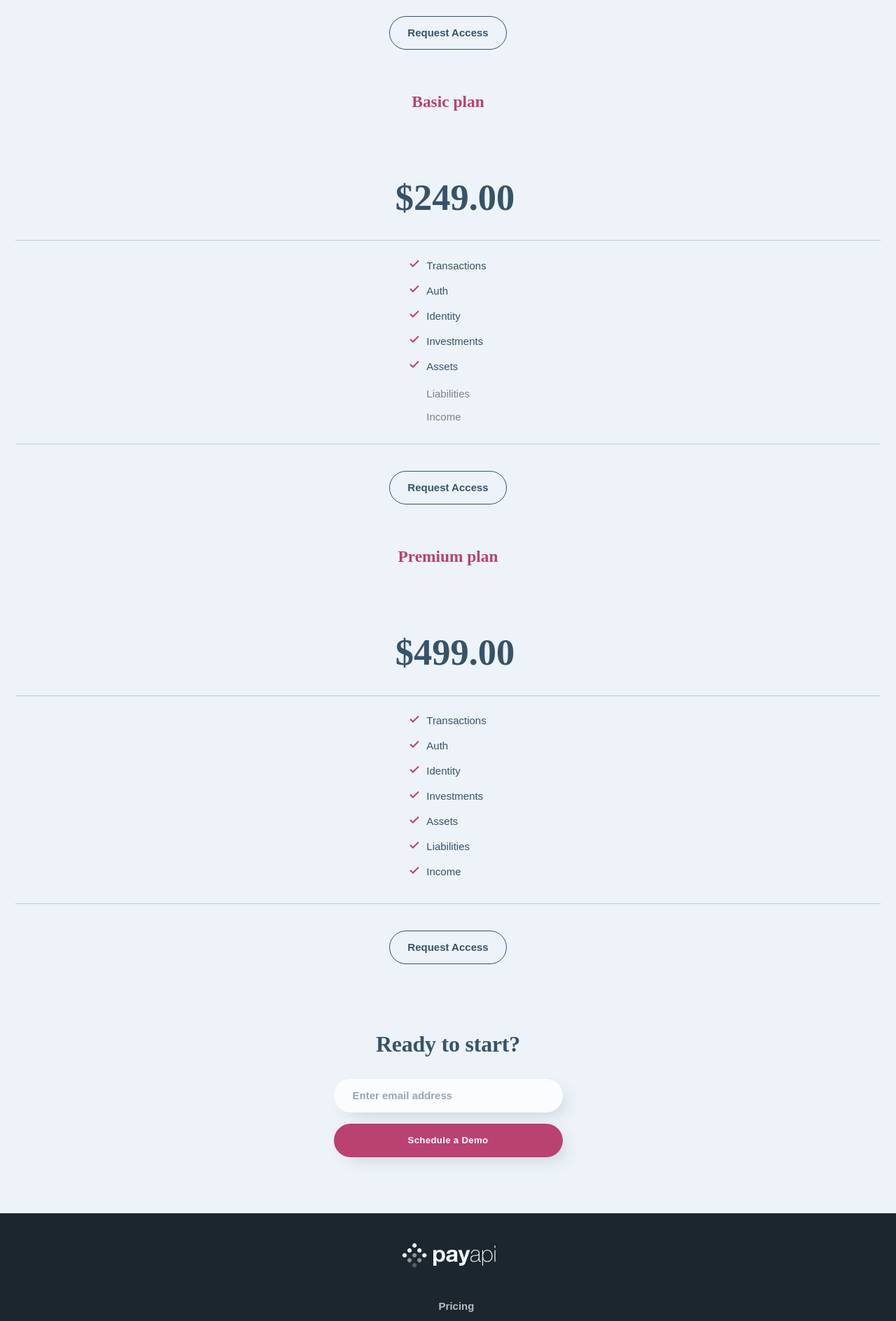
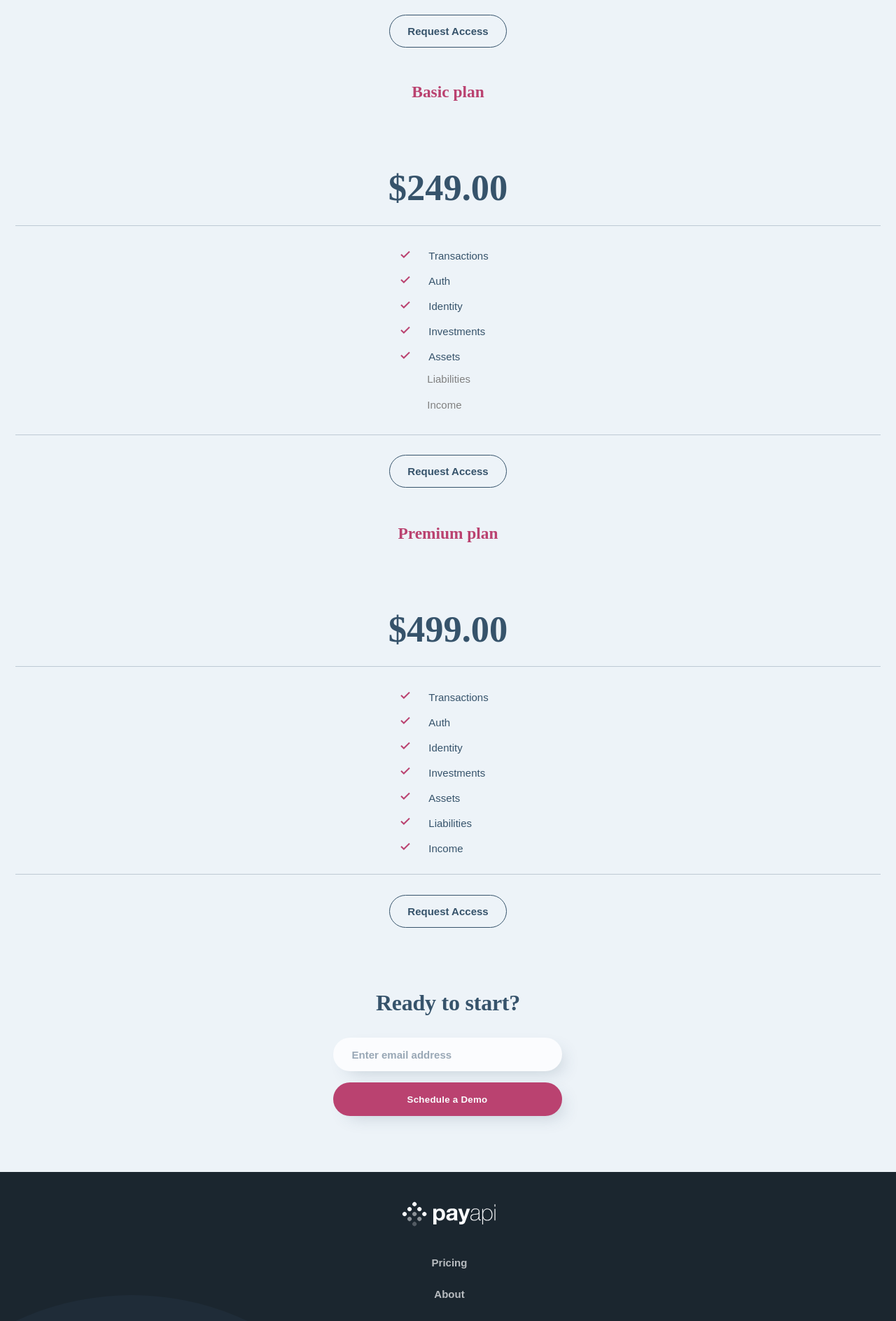
Before and after one commit to andzej123/SudoBugSquashers-Repo-, a website built with Vite: page index.html in a window 1280 px wide. Shown: the part 720-2608 px from the top of the page at 70% size. Built offline with nearby package versions, Linux system fonts and the light colour scheme; files whose address does not match are found by name.

Commit message:
fixing pixels

```diff
--- a/index.html
+++ b/index.html
@@ -57,7 +57,7 @@
       <h2>Pricing</h2>
     </div>
 
-    <div class="Plans"><h3>Free plan</h3></div>
+    <div class="FreePlan"><h3>Free plan</h3></div>
 <div></div>
     <div class="cost"><h2>$0.00</h2></div>
     <div class="underline1"></div>
@@ -74,7 +74,7 @@
     <div class="container">
       <a href="#" class="button">Request Access</a>
     </div>
-    <div class="Plans"><h3>Basic plan</h3></div>
+    <div class="BasicPlan"><h3>Basic plan</h3></div>
 
     <div class="cost"><h2>$249.00</h2></div>
     <div class="underline1"></div>
@@ -93,7 +93,7 @@
     <div class="container">
       <a href="#" class="button">Request Access</a>
     </div>
-    <div class="Plans"><h3>Premium plan</h3></div>
+    <div class="PremiumPlan"><h3>Premium plan</h3></div>
 
     <div class="cost"><h2>$499.00</h2></div>
     <div class="underline1"></div>
@@ -113,9 +113,13 @@
     <!-- <div class="Plans"><h3>Basic plan</h3></div> -->
 
     <footer>
-      <h2>Ready to start?</h2>
+      <div>
+      <h2 class="footerTitle">Ready to start?</h2>
+    </div>
+    <p>
+      <p>
       <form class="header_form">
-        <input type="text" placeholder="Enter email address" />
+        <input class="email" type="text" placeholder="Enter email address" />
         <button class="schedule-a-demo">Schedule a Demo</button>
       </form>
       <div class="footer_black">
@@ -124,7 +128,8 @@
           <img src="images/api-logo-footer.svg" alt="Pay api logo" />
         </div>
         <ul class="footer_list">
-          <li><a href="#">Pricing</a></li>
+
+          <li><a class="pricinglink" href="#">Pricing</a></li>
           <li><a href="#">About</a></li>
           <li><a href="#">Contact</a></li>
         </ul>
--- a/style.css
+++ b/style.css
@@ -16,7 +16,7 @@
 }
 
 body {
-  background-color: #EDF3F8;
+  background-color: #edf3f8;
   margin: 0;
   padding: 0;
   font-family: "Public Sans", sans-serif;
@@ -82,7 +82,6 @@ body {
 
 .pay_api_logo {
   margin-left: 24px;
-
 }
 
 .burger_button {
@@ -200,7 +199,8 @@ header h1 {
   display: flex;
   flex-direction: column;
   align-items: center;
-
+  margin-top: -25px;
+  margin-left: 8px;
 
 }
 
@@ -213,7 +213,7 @@ header h1 {
   width: 327px;
   height: 48px;
   flex-shrink: 0;
-  color: #36536B;
+  color: #36536b;
   font-size: 15px;
   font-weight: 700;
   padding: 15px 27px;
@@ -235,6 +235,7 @@ header h1 {
   text-align: center;
   font-weight: 700;
   letter-spacing: 0.25px;
+  margin-left: -10px;
 }
 
 header p {
@@ -396,9 +397,6 @@ header span {
 .footer_list {
   list-style-type: none;
   padding: 0;
-  margin-top: 20px;
-
-
 
 }
 
@@ -415,6 +413,12 @@ header span {
   color: #fbfcfe;
   font-weight: 700;
   opacity: 0.7;
+  margin-right: 20px;
+  margin-top: -48px;
+}
+
+.pricinglink{
+  transform: translateY(20px);
 }
 
 footer h2 {
@@ -489,7 +493,8 @@ footer form {
 }
 
 .social_media img:hover {
-  filter: invert(33%) sepia(75%) saturate(701%) hue-rotate(290deg) brightness(91%) contrast(88%);
+  filter: invert(33%) sepia(75%) saturate(701%) hue-rotate(290deg)
+    brightness(91%) contrast(88%);
 }
 
 /* >>>>>>>>>>> Active states <<<<<<<<<<<<< */
@@ -510,87 +515,85 @@ footer form {
   transform: translateY(2px);
 }
 
-#figure  {
+#figure {
   position: absolute;
   width: 295px;
   top: 0px;
   right: 0px;
   z-index: 0;
-
 }
-  #brgmenu{
+#brgmenu {
   position: absolute;
   top: 65px;
-    right :20px;
-    z-index:1;
+  right: 20px;
+  z-index: 1;
 }
 
-
-  .payapi{
+.payapi {
   padding: 35px;
-
 }
 
-
-  .Pricing{
+.Pricing {
   margin-top: 45px;
-    color: #36536B;
+  color: #36536b;
   text-align: center;
   font-size: 20px;
   line-height: 36px;
   font-family: "DM Serif Display", serif;
 }
-  .cost{
-
+.cost {
   margin-top: 105px;
-    margin-left: 20px;
-        color: #36536B;
+  color: #36536b;
   text-align: center;
   font-size: 35px;
   line-height: 36px;
   font-family: "DM Serif Display", serif;
-
-
-
 }
 
-  body{
-    background-color:  #EDF3F8;
+body {
+  background-color: #edf3f8;
   font-family: "Public Sans", sans-serif;
-
 }
-
-  .Plans{
+.FreePlan{
   font-family: "DM Serif Display", serif;
   text-align: center;
-    color:#BA4270;
+  color: #ba4270;
   font-size: 20px;
   font-weight: 400;
   margin-top: 45px;
-
-
+}
+.BasicPlan {
+  font-family: "DM Serif Display", serif;
+  text-align: center;
+  color: #ba4270;
+  font-size: 20px;
+  font-weight: 400;
+  margin-top: -8px;
+}
+.PremiumPlan {
+  font-family: "DM Serif Display", serif;
+  text-align: center;
+  color: #ba4270;
+  font-size: 20px;
+  font-weight: 400;
+  margin-top: -6px;
 }
 
-
 .underline1 {
-
-    border: 1px solid #36536B;
+  border: 1px solid #36536b;
   flex-shrink: 0;
   opacity: 0.25;
   border-bottom: 1px;
   margin: 22px;
+  transform: translateY(-8px);
   box-sizing: border-box;
   width: calc(100% -50%);
 }
 
-.options{
+.options {
   text-align: center;
-    color:#36536B;
-
+  color: #36536b;
 }
-
-
-
 
 .container {
   display: flex;
@@ -599,13 +602,12 @@ footer form {
   margin: 0 auto;
   align-items: center;
   vertical-align: center;
-
 }
 .checklist {
   display: flex;
   align-items: center;
   width: max-content;
-    padding: 8px
+  padding: 8px;
 }
 .checklist img {
   margin-right: 10px;
@@ -614,11 +616,6 @@ footer form {
   margin: 0;
 }
 
-
-
-
-
-
 .container {
   display: flex;
   justify-content: center;
@@ -626,13 +623,21 @@ footer form {
   height: 10vh;
 }
 
+.footerTitle{
+
+    transform: translateY(-25px);
+}
+.email{
+  margin-left: -10px;
+}
+
 .button {
   font-family: "Public Sans", sans-serif;
   display: inline-block;
   border-radius: 25px;
-  background-color: #EDF3F8;
-  border: 1px solid #36536B;
-  color: #36536B;
+  background-color: #edf3f8;
+  border: 1px solid #36536b;
+  color: #36536b;
   text-align: center;
   font-size: 15px;
   padding: 10px 25px;
@@ -643,17 +648,13 @@ footer form {
   width: 168px;
   height: 48px;
   line-height: 25px;
-
-
-
+  margin-bottom: 36px;
 }
 
 .button:hover {
-  background-color: #36536B;
+  background-color: #36536b;
   color: white;
 }
-
-
 
 ul {
   font-family: "Public Sans", sans-serif;
@@ -661,10 +662,9 @@ ul {
   size: 16px;
   list-style-type: none;
  padding: 0;
-  display:grid;
+  display: grid;
   justify-content: center;
-  color: #36536B;
-
+  color: #36536b;
 }
 
 li {
@@ -675,50 +675,45 @@ li {
 }
 
 li::before {
-  content: url('/images/transparent-placeholder.svg');
+  content: url("/images/transparent-placeholder.svg");
   display: inline-block;
   width: 24px;
   height: 24px;
+
 }
 
 .checked::before {
-  content: url('/images/check.svg');
+  content: url("/images/check.svg");
   margin-top: 2px;
+
 }
+.checked{
+  gap: 16px;
+  margin-left: -10px;
 
-
-
-
-
-.grayed-out {
-  color: gray;
- margin: 8px;
 }
-
-
 
 .grayed-out {
   color: gray;
   pointer-events: none;
+ margin-left: 22px;
+ margin-bottom: 20px;
+
 }
+
 
 .grayed-out::before {
   content: "";
   display: inline-block;
-  width: 16px;
+  width: 6px;
   height: 16px;
 }
 
-
-
-
-
-.signUp{
+.signUp {
   display: flex;
   justify-content: center;
   align-items: center;
 }
-
 
 .email {
   display: flex;
@@ -733,21 +728,21 @@ li::before {
   padding: 12px 20px;
   margin: 8px 0;
   box-sizing: border-box;
-  border: 2px solid  #FBFCFE;
+  border: 2px solid #fbfcfe;
   border-radius: 25px;
-  background: #FBFCFE;
-  box-shadow: 10px 10px 25px -10px #36536B40;
+  background: #fbfcfe;
+  box-shadow: 10px 10px 25px -10px #36536b40;
 }
 
-.Demobtn{
-  background-color: #BA4270;
-  color: #FBFCFE;
+.Demobtn {
+  background-color: #ba4270;
+  color: #fbfcfe;
   width: 327px;
   height: 48px;
   padding: 12px 20px;
   margin: 8px 0;
   box-sizing: border-box;
-  border: 2px solid  #FBFCFE;
+  border: 2px solid #fbfcfe;
   border-radius: 25px;
   text-decoration: none;
   display: flex;
@@ -755,48 +750,41 @@ li::before {
   align-items: center;
 }
 
-
-.signUp{
-  color:#36536B;
+.signUp {
+  color: #36536b;
 }
 
-.footerContainer{
-  background-color: #1B262F;
+.footerContainer {
+  background-color: #1b262f;
   height: 20vh;
-
 }
-.logo2{
+.logo2 {
   display: flex;
   justify-content: center;
   align-items: center;
 }
 
-.footer{
+.footer {
   display: flex;
   justify-content: center;
   align-items: center;
   padding: 20px;
-
 }
 
-.links{
+.links {
   display: flex;
   justify-content: center;
   align-items: center;
   flex-direction: column;
   padding: 20px;
-
 }
 
+.link1 {
+  background-color: #fbfcfe;
 
-.link1{
-  background-color: #FBFCFE;
-
-  color:black;
+  color: black;
   text-decoration: none;
 }
-
-
 
 .burger_menu_logos {
   display: flex;
@@ -813,7 +801,7 @@ li::before {
   border: none;
   background-color: var(--circle);
   padding: 0;
-  margin-right: 0px;
+  margin-right: 25px;
   margin-top: 39px;
 }
 
@@ -897,15 +885,12 @@ li::before {
   letter-spacing: -0.115px;
 }
 
-
-
 .footer_black {
   background-color: var(--mirage-blue);
   text-align: center;
   padding: 41px 20px 55px 20px;
   position: relative;
   overflow: hidden;
-
 }
 
 .footer_list {
```
Lines whose indentation alone changed are shown as unchanged.
